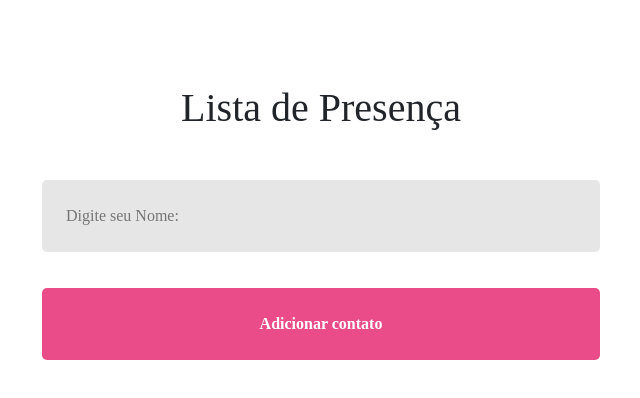
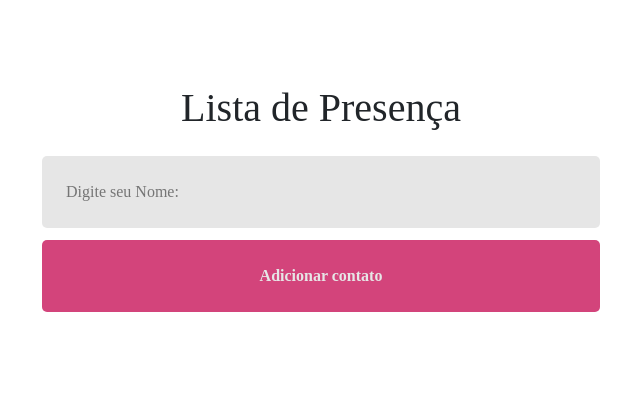
Before and after one commit to ViniHGV/React_App, a React (Vite) app: page / in a window 1280 px wide. In both pictures the pointer is over the button "Adicionar contato". Shown: the top 398 px of the page, without its empty margins (319-959 px from the left). Built offline with nearby package versions, Linux system fonts and the light colour scheme.

Commit message:
Criando estilização do container button

```diff
--- a/src/pages/Home/index.css
+++ b/src/pages/Home/index.css
@@ -40,4 +40,10 @@
 
     cursor: pointer;
     transition: filter 0.2s;
+
+    font-size: 16px;
 }
+
+.container button:hover{
+    filter: brightness(0.9);
+}
--- a/src/pages/Home/index.jsx
+++ b/src/pages/Home/index.jsx
@@ -6,9 +6,7 @@ function Home() {
   return (
     <div className='container'>
         <h1>Lista de Presença</h1>
-        <br/>
         <input type="text" placeholder='Digite seu Nome:'/>
-        <br/>
         <button>Adicionar contato</button>
       </div>
   )
```
